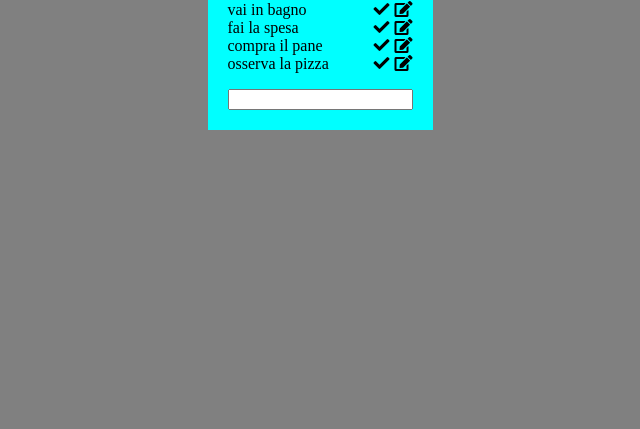
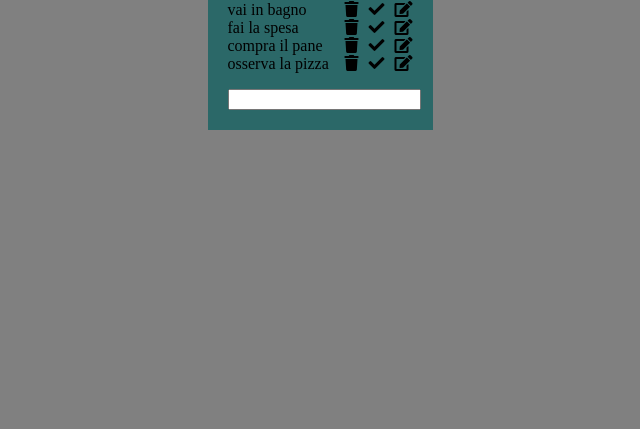
Before and after one commit to fabio98p/vue-todolist, a plain HTML site: page index.html in a window 1280 px wide. Shown: the part 371-800 px from the top of the page, without its empty margins (320-960 px from the left). Drawn offline with nearby package versions, Linux system fonts and the light colour scheme.

Commit message:
todoList fatto in modo che il todo completato vada in fondo alla lista

```diff
--- a/assets/css/master.css
+++ b/assets/css/master.css
@@ -11,7 +11,7 @@ body{
 }
 
 .container{
-	background-color: aqua;
+	background-color: rgb(43, 104, 104);
 	padding: 20px;
 }
 .container h1{
@@ -23,5 +23,12 @@ body{
 }
 .container .floatRight{
 	float: right;
-	margin-left: 5px;
+	margin-left: 10px;
 }
+.container input{
+	width: 100%;
+}
+.container ul span.middleLine{
+	text-decoration-line: line-through;
+	color: rgb(0, 190, 0);
+}
--- a/assets/js/main.js
+++ b/assets/js/main.js
@@ -7,16 +7,20 @@ document.addEventListener('DOMContentLoaded', function () {
 			newTextTodo: '',
 			listTodo: [
 				{
-					todoText: 'vai in bagno'
+					todoText: 'vai in bagno',
+					todoFinished: 'nope',
 				},
 				{
-					todoText: 'fai la spesa'
+					todoText: 'fai la spesa',
+					todoFinished: 'nope',
 				},
 				{
-					todoText: 'compra il pane'
+					todoText: 'compra il pane',
+					todoFinished: 'nope',
 				},
 				{
-					todoText: 'osserva la pizza'
+					todoText: 'osserva la pizza',
+					todoFinished: 'nope',
 				},
 			],
 
@@ -25,20 +29,33 @@ document.addEventListener('DOMContentLoaded', function () {
 		methods: {
 
 			newTodo: function () {
-				console.log('new todo');
-				this.listTodo.push({
-					todoText: this.newTextTodo,
-				})
-
-			}
+				if (this.newTextTodo != '') {
+					this.listTodo.push({
+						todoText: this.newTextTodo,
+						todoFinished: 'nope',
+					})
+					this.newTextTodo = '';
+				}
+			},
+			editTodo: function name() {
+				console.log('edit');
+			},
+			checkTodo: function name(todo) {
+				console.log('check', todo);
+				todo.todoFinished = 'yep'
+				console.log(this.listTodo);
+			},
+			removeTodo: function name() {
+				console.log('remove');
+			},
 
 		},
 		computed: {
-			// // a computed getter
-			// reversedMessage: function () {
-			// 	// `this` points to the vm instance
-			// 	return this.message.split('').reverse().join('')
-			// }
+			orderedlistTodo: function () {
+				let todoNotFinished = this.listTodo.filter((e) => e.todoFinished == 'nope')
+				let todoFinished = this.listTodo.filter((e) => e.todoFinished == 'yep')
+				return [...todoNotFinished, ...todoFinished]
+			}
 		},
 		created: function () {
 
--- a/index.html
+++ b/index.html
@@ -15,10 +15,11 @@
 		<div class="container">
 			<h1>i miei todo</h1>
 			<ul class="todo">
-				<li v-for="todo in listTodo">
-					<span>{{todo.todoText}}</span>
-					<span class="floatRight"><i class="fas fa-edit"></i></span>
-					<span class="floatRight"><i class="fas fa-check"></i></span>
+				<li v-for="todo in orderedlistTodo">
+					<span :class='todo.todoFinished == "nope" ? "" : "middleLine"'>{{todo.todoText}}</span>
+					<span v-if='todo.todoFinished == "nope"' @click='editTodo' class="floatRight"><i class="fas fa-edit"></i></span>
+					<span v-if='todo.todoFinished == "nope"' @click='checkTodo(todo)' class="floatRight"><i class="fas fa-check"></i></span>
+					<span @click='removeTodo' class="floatRight"><i class="fas fa-trash"></i></span>
 				</li>
 			</ul>
 			<input v-on:keyup.enter="newTodo" v-model="newTextTodo" type="text">
```
